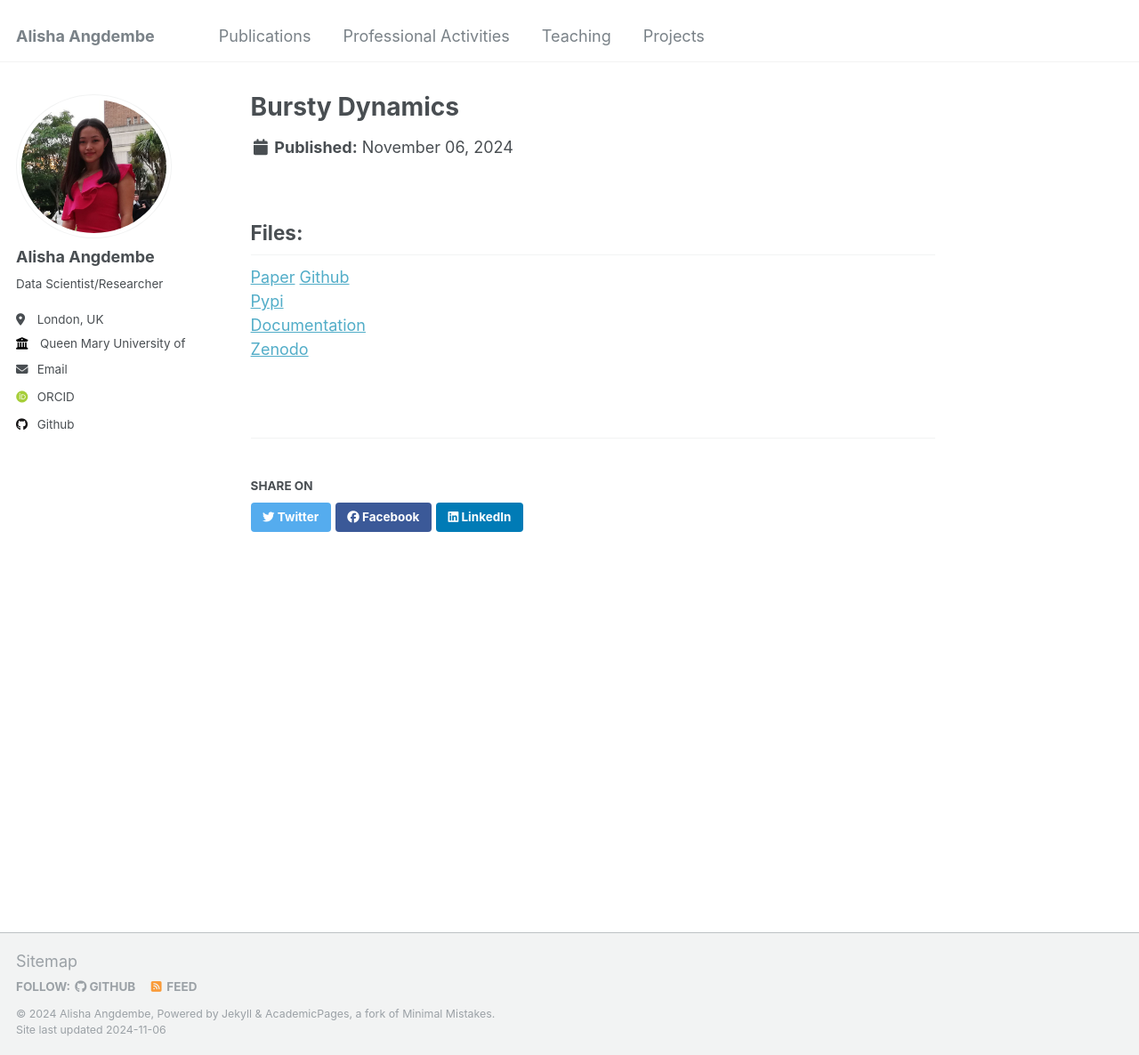
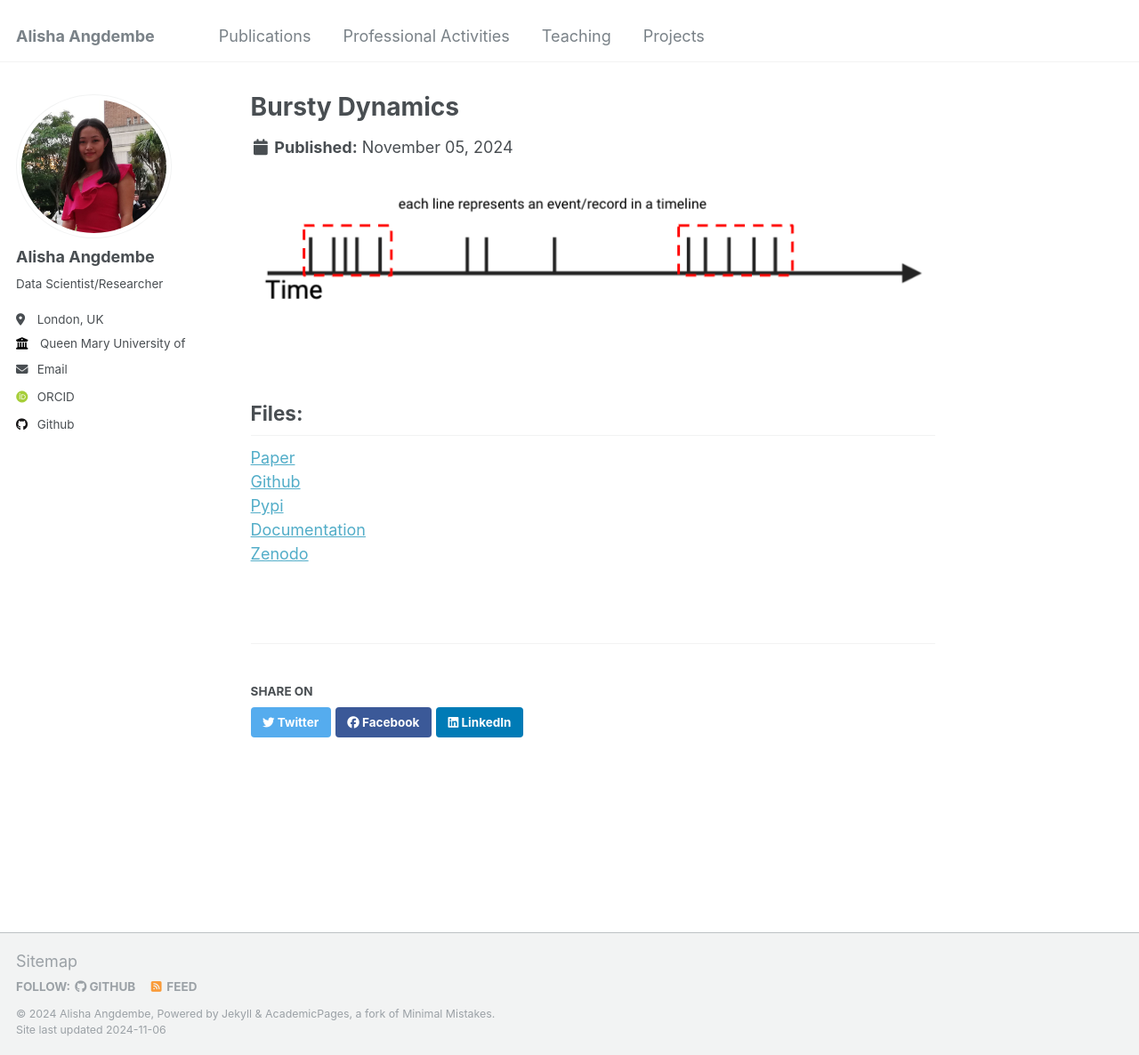
Before and after one commit to AlishaAng/AlishaAng.github.io, a Jekyll site: the page built from _projects/BD_tool.md, in a window 1280 px wide and 1186 px high. Shown: the whole window at 89% size. Built offline with Jekyll 4.4.1, drawn with Linux system fonts in a browser that asks for light colours; some web fonts are replaced.

Commit message:
Update BD_tool.md

```diff
--- a/_projects/BD_tool.md
+++ b/_projects/BD_tool.md
@@ -3,11 +3,14 @@ title: "Bursty Dynamics"
 excerpt: "Tool to analyse patterns and clusters in longitudinal data."
 collection: projects
 imageurl: '/images/projects/train.PNG'
+date: 2024-11-05
 ---
+
+<center><img src="/images/projects/train.PNG"></center>
 
 ## Files:
 
-[Paper](https://doi.org/10.48550/arXiv.2411.03210)
+[Paper](https://doi.org/10.48550/arXiv.2411.03210) <br>
 [Github](https://github.com/ai-multiply/bursty_dynamics) <br>
 [Pypi](https://pypi.org/projects/bursty-dynamics/) <br>
 [Documentation](https://ai-multiply.github.io/bursty_dynamics/) <br>
```
